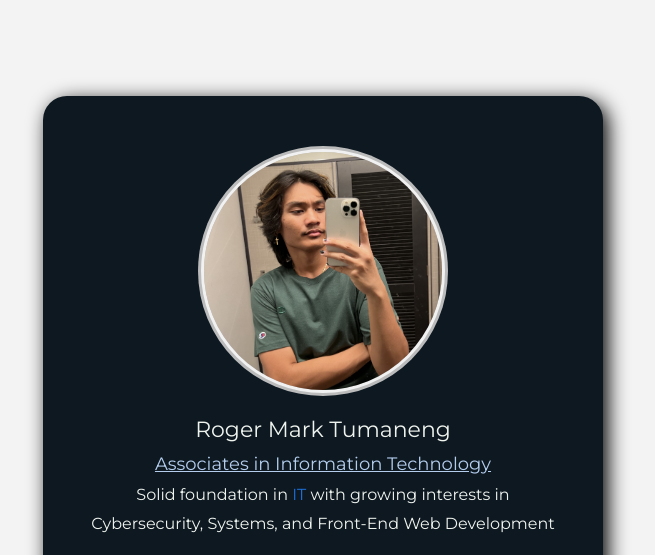
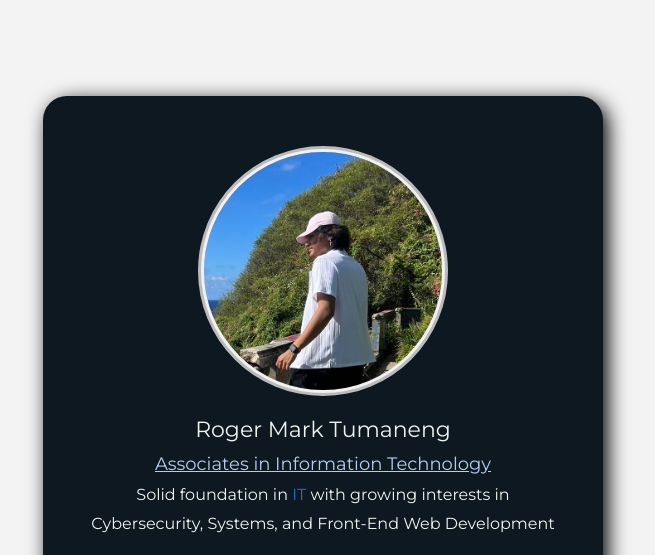
Before and after one commit to roger-11x/portfolio, a plain HTML site: page index.html in a window 1280 px wide. Shown: the top 555 px of the page, without its empty margins (317-972 px from the left). Drawn offline with nearby package versions, Linux system fonts and the light colour scheme.

Commit message:
Add files via upload

```diff
--- a/index.html
+++ b/index.html
@@ -13,14 +13,14 @@
 <body>
     <div class="profile-card">
         <div class="img">
-            <img src="profile.jpg" alt="my_pfp" class="profile-img">
+            <img src="pfp.jpg" alt="my_pfp" class="profile-img">
         </div>
 
         <div class="text-data">
             <span class="name">Roger Mark Tumaneng</span>
             <span class="degree">Associates in Information Technology</span>
             <span class="job">Solid foundation in <span class="highlights-it"> IT </span>with growing interests in</span>
-            <span class="job"><span class="highlights">Cybersecurity, Systems,</span> and <span class="highlights">Front-End Web Development</span></span>
+            <span class="job">Cybersecurity, Systems, and Front-End Web Development<span>
         </div>
 
         <div class="media-buttons">
@@ -39,7 +39,7 @@
         </div>
 
         <div class="btn">
-            <a href="Most-Recent-Resume.pdf" target="_blank" download="Resume" class="btn-link">Full Resume</a>
+            <a href="Resume.pdf" target="_blank" class="btn-link">Full Resume</a>
         </div>
     </div>
 </body>
```
Also changed, not shown: 1 other file.
